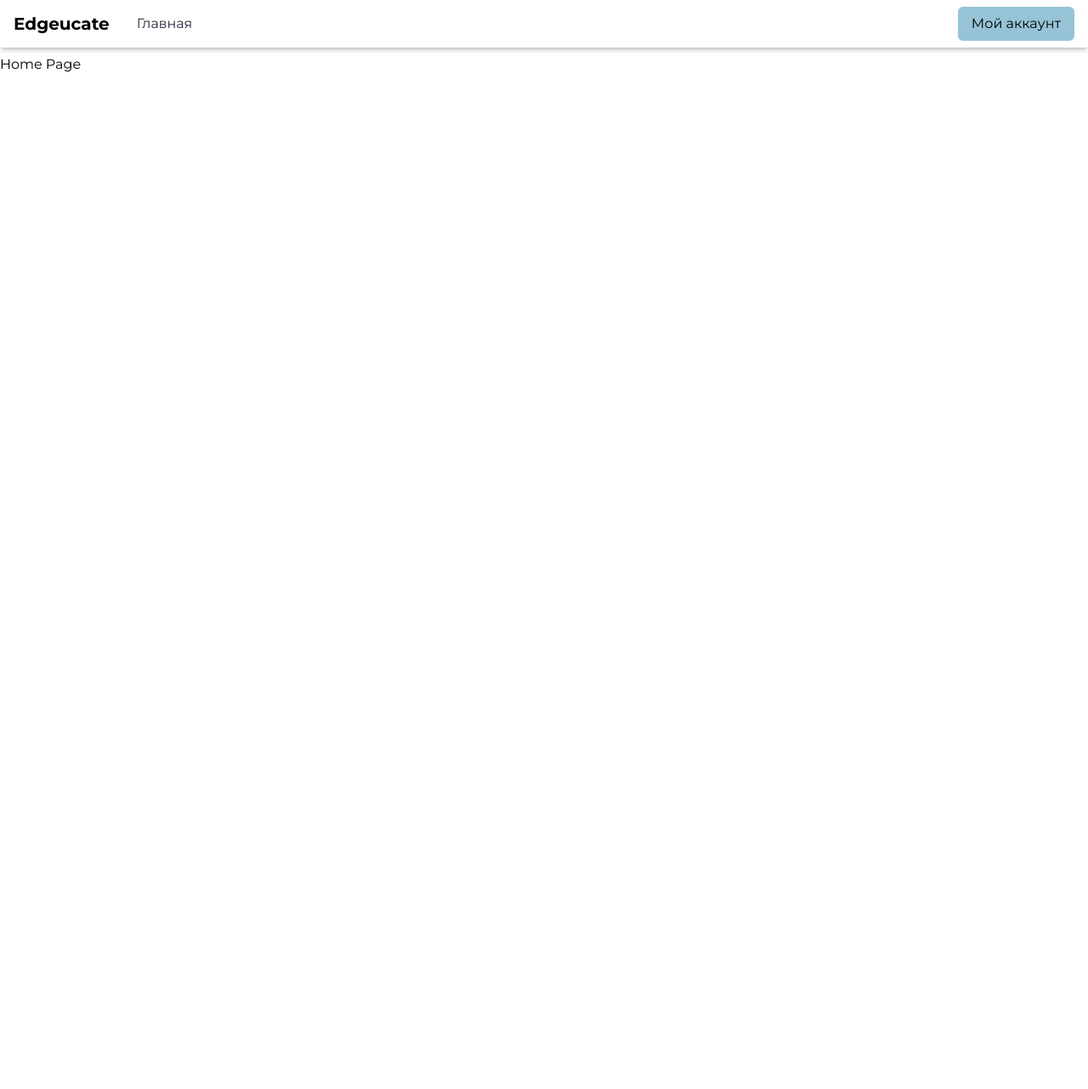
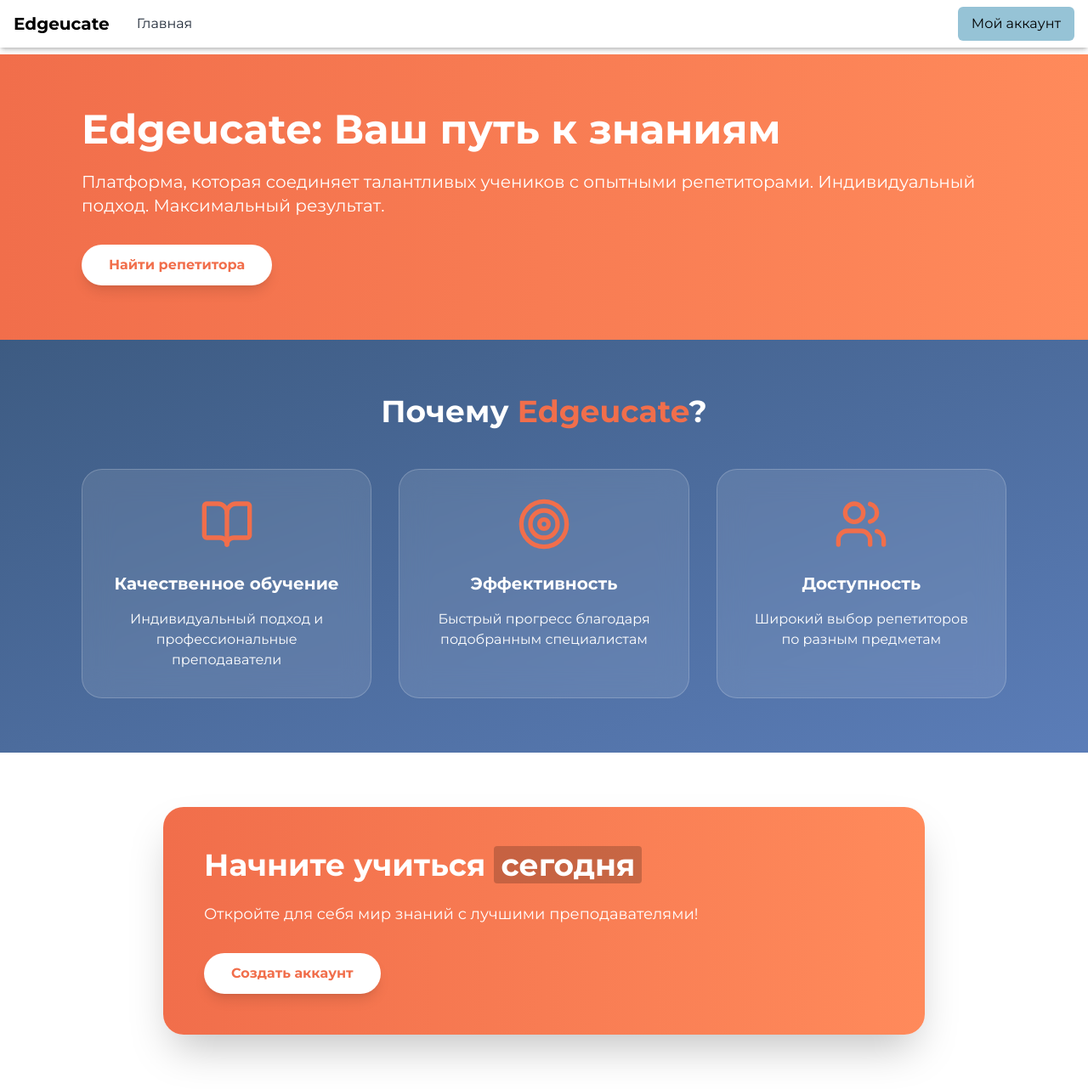
Before and after one commit to anatolka18/Edgeucate, a React (Vite) app in the folder client/: page / in a window 1280 px wide. Shown: the whole page at 85% size. Before the commit the page ends 800 px from the top, so only its background shows below. Built offline with nearby package versions, Linux system fonts and the light colour scheme.

Commit message:
HomePage with assets

```diff
--- a/client/package.json
+++ b/client/package.json
@@ -18,7 +18,8 @@
     "@reduxjs/toolkit": "^2.5.0",
     "react-redux": "^9.2.0",
     "axios": "^1.7.9",
-    "jose": "^5.9.6"
+    "jose": "^5.9.6",
+    "framer-motion": "^12.0.3"
   },
   "devDependencies": {
     "@eslint/js": "^9.15.0",
--- /dev/null
+++ b/client/src/pages/HomePage.tsx
@@ -0,0 +1,129 @@
+import { FC } from "react";
+import "../index.css";
+import { NavLink } from "react-router-dom";
+import { motion, Variants } from "framer-motion";
+import {
+    BookOpen,
+    Target,
+    Users
+} from "lucide-react";
+
+const HomePage: FC = () => {
+
+    const cardVariants: Variants = {
+      hidden: { opacity: 0, y: 50 },
+      visible: {
+        opacity: 1,
+        y: 0,
+        transition: {
+          duration: 0.6,
+          ease: "easeOut" as const,
+        },
+      },
+    };
+
+    return (
+        <div className="bg-gradient-to-br from-gray-50 to-gray-100 min-h-screen font-montserrat">
+            <section className="w-full bg-gradient-to-r from-[#F16E4B] to-[#FF8A5B] text-white py-16 px-6 md:px-12 lg:px-24">
+                <div className="max-w-6xl mx-auto flex flex-col-reverse lg:flex-row items-center justify-between gap-8">
+                    <motion.div
+                        className="flex-1 text-center lg:text-left"
+                        initial={{ opacity: 0, x: -50 }}
+                        animate={{ opacity: 1, x: 0 }}
+                        transition={{ duration: 0.8 }}
+                    >
+                        <h1 className="text-3xl md:text-4xl lg:text-5xl font-bold mb-6 leading-tight">
+                            Edgeucate: Ваш путь к знаниям
+                        </h1>
+                        <p className="text-lg md:text-xl mb-8 leading-relaxed">
+                            Платформа, которая соединяет талантливых учеников с опытными репетиторами.
+                            Индивидуальный подход. Максимальный результат.
+                        </p>
+                        <NavLink
+                            to="/search"
+                            className="px-8 py-3 bg-white text-[#F16E4B] font-bold rounded-full
+                            hover:bg-gray-100 transition duration-300 inline-block
+                            shadow-lg hover:shadow-xl transform hover:-translate-y-1"
+                        >
+                            Найти репетитора
+                        </NavLink>
+                    </motion.div>
+                </div>
+            </section>
+
+            <section className="py-16 px-6 md:px-12 lg:px-24 bg-gradient-to-br from-[#3D5B82] to-[#5B7DB8]">
+                <div className="max-w-6xl mx-auto">
+                    <h2 className="text-3xl md:text-4xl font-bold text-center mb-12 text-white">
+                        Почему <span className="text-[#F16E4B]">Edgeucate</span>?
+                    </h2>
+                    <div className="grid md:grid-cols-3 gap-8">
+                        <motion.div
+                            variants={cardVariants}
+                            initial="hidden"
+                            whileInView="visible"
+                            viewport={{ once: true }}
+                            className="bg-white/10 backdrop-blur-lg rounded-3xl p-8 text-center text-white border border-white/20"
+                        >
+                            <BookOpen className="mx-auto mb-6 w-16 h-16 text-[#F16E4B]" />
+                            <h3 className="text-xl font-bold mb-4">Качественное обучение</h3>
+                            <p>Индивидуальный подход и профессиональные преподаватели</p>
+                        </motion.div>
+                        <motion.div
+                            variants={cardVariants}
+                            initial="hidden"
+                            whileInView="visible"
+                            viewport={{ once: true }}
+                            className="bg-white/10 backdrop-blur-lg rounded-3xl p-8 text-center text-white border border-white/20"
+                            transition={{ delay: 0.2 }}
+                        >
+                            <Target className="mx-auto mb-6 w-16 h-16 text-[#F16E4B]" />
+                            <h3 className="text-xl font-bold mb-4">Эффективность</h3>
+                            <p>Быстрый прогресс благодаря подобранным специалистам</p>
+                        </motion.div>
+                        <motion.div
+                            variants={cardVariants}
+                            initial="hidden"
+                            whileInView="visible"
+                            viewport={{ once: true }}
+                            className="bg-white/10 backdrop-blur-lg rounded-3xl p-8 text-center text-white border border-white/20"
+                            transition={{ delay: 0.4 }}
+                        >
+                            <Users className="mx-auto mb-6 w-16 h-16 text-[#F16E4B]" />
+                            <h3 className="text-xl font-bold mb-4">Доступность</h3>
+                            <p>Широкий выбор репетиторов по разным предметам</p>
+                        </motion.div>
+                    </div>
+                </div>
+            </section>
+
+            <section className="py-16 px-6 md:px-12 lg:px-24 bg-white">
+                <motion.div
+                    className="max-w-4xl mx-auto bg-gradient-to-r from-[#F16E4B] to-[#FF8A5B] rounded-3xl overflow-hidden shadow-2xl flex flex-col md:flex-row items-center"
+                    initial={{ opacity: 0, y: 50 }}
+                    whileInView={{ opacity: 1, y: 0 }}
+                    viewport={{ once: true }}
+                    transition={{ duration: 0.6 }}
+                >
+                    <div className="flex-1 p-8 md:p-12 text-white text-center md:text-left">
+                        <h2 className="text-3xl md:text-4xl font-bold mb-6">
+                            Начните учиться <span className="text-white bg-black/20 px-2 rounded">сегодня</span>
+                        </h2>
+                        <p className="mb-8 text-lg">
+                            Откройте для себя мир знаний с лучшими преподавателями!
+                        </p>
+                        <NavLink
+                            to="/auth"
+                            className="px-8 py-3 bg-white text-[#F16E4B] font-bold rounded-full
+                                     hover:bg-gray-100 transition duration-300 inline-block
+                                       shadow-lg hover:shadow-xl transform hover:-translate-y-1"
+                        >
+                            Создать аккаунт
+                        </NavLink>
+                    </div>
+                </motion.div>
+            </section>
+        </div>
+    );
+};
+
+export default HomePage;
--- a/client/src/router/router.tsx
+++ b/client/src/router/router.tsx
@@ -1,5 +1,6 @@
 import { createBrowserRouter } from "react-router-dom";
 import Layout from "../pages/Layout";
+import HomePage from "../pages/HomePage";
 
 export const router = createBrowserRouter([
   {
@@ -8,7 +9,7 @@ export const router = createBrowserRouter([
     children: [
       {
         index: true,
-        element: <div>Home Page</div>,
+        element: <HomePage />,
       },
     ],
   },
```
Also changed, not shown: 1 other file (tests, documents, lock files or other folders).
